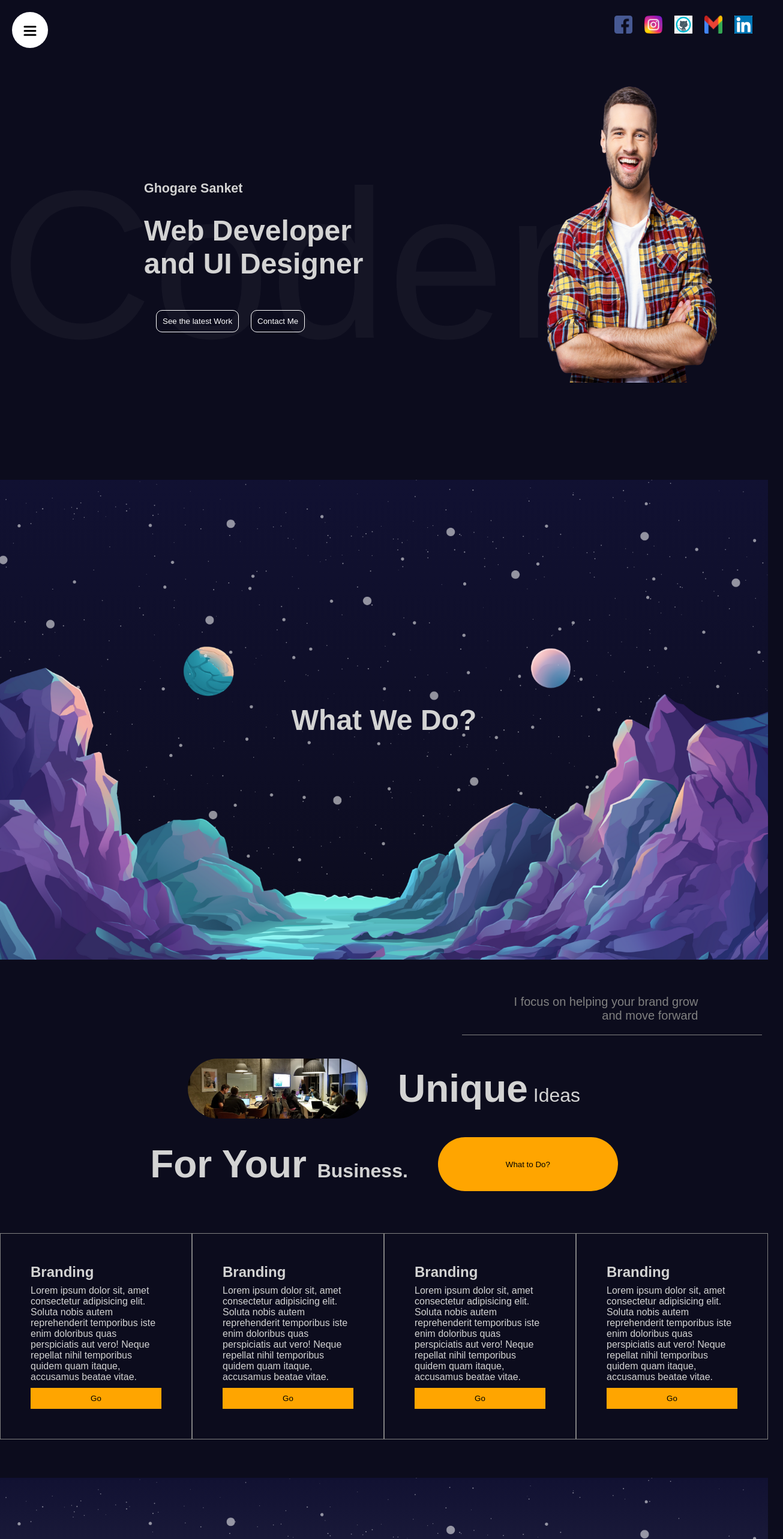
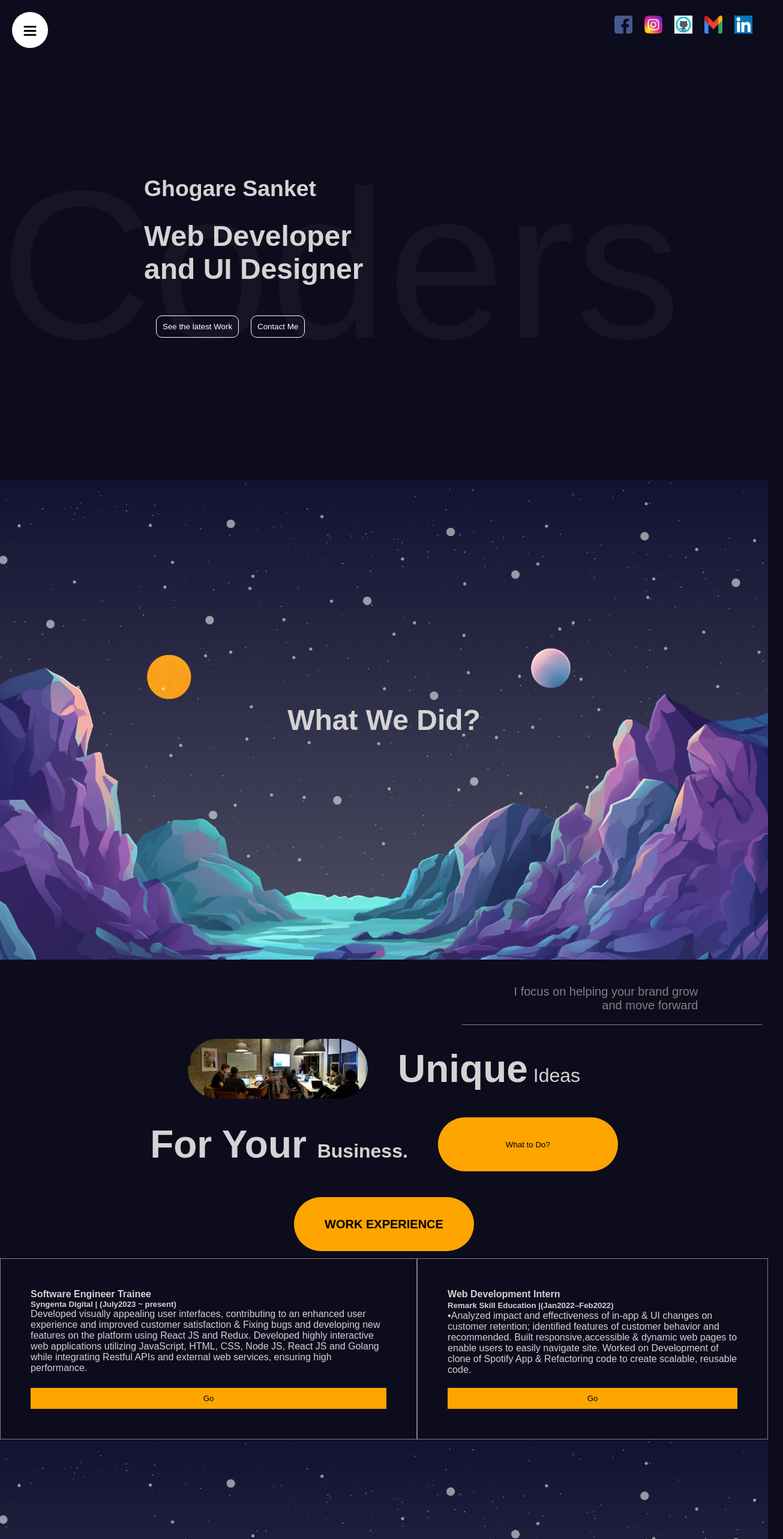
Before and after one commit to Sanket-Ghogare/Animated_Portfolio, a React (Vite) app: page / in a window 1280 px wide. Shown: the top 2566 px of the page at 60% size, 1305 px wide, since content can reach past the window. Built offline with nearby package versions, Linux system fonts and the light colour scheme.

Commit message:
modified theUI by me

```diff
--- a/package.json
+++ b/package.json
@@ -13,7 +13,8 @@
     "@emailjs/browser": "^3.12.1",
     "framer-motion": "^10.16.4",
     "react": "^18.2.0",
-    "react-dom": "^18.2.0"
+    "react-dom": "^18.2.0",
+    "react-router-dom": "^6.23.1"
   },
   "devDependencies": {
     "@types/react": "^18.2.43",
--- a/src/App.jsx
+++ b/src/App.jsx
@@ -22,20 +22,20 @@ return (
 
 <Sidebar/>
 <section className='p1'>
-      <Parallax type ="services"/>
+      <Parallax type ="Skills"/>
     </section>
-<section id='Services'>
-    <Services type ="services"/>
+<section id='Skills'>
+    <Services type ="Skills"/>
 
     </section>
 
     <section className='p1'>
-  <Parallax type="portfolio"/>
+  <Parallax type="Projects"/>
 </section>
 
 
-    <section id='Portfolio'>
-    <Portfolio type= 'portfolio'/>
+    <section id='Projects'>
+    <Portfolio type= 'Projects'/>
    </section>
 
    <section id='Contact'>
--- a/src/componenets/Navbar/Contact.jsx
+++ b/src/componenets/Navbar/Contact.jsx
@@ -60,15 +60,15 @@ const Contact = () => {
         <motion.h1 className='h1'varients={varients}>Let's work <br/>together</motion.h1>
      <motion.div className='item' varients={varients}>
         <h2>Mail</h2>
-        <span>akankshaspawar11@gmail.com</span>
+        <span>sanketvghogare@gmail.com</span>
      </motion.div>
      <motion.div className='item' varients={varients}>
         <h2>Address</h2>
-        <span className='span1'>Hello Street Bembale</span>
+        <span className='span1'>At-Ganeshwadi Po-Pimpri Tal-Indapur Dist-Pune</span>
      </motion.div>
      <motion.div className='item' varients={varients}>
         <h2>Phone</h2>
-        <span className='span2'>8830027200</span>
+        <span className='span2'>7028351913</span>
      </motion.div>
       </motion.div>
 
--- a/src/componenets/Navbar/Navbar.jsx
+++ b/src/componenets/Navbar/Navbar.jsx
@@ -17,7 +17,7 @@ const Navbar = () => {
             <a href="#"><img src='/instagram.png' alt="instagram"/></a>
             <a href="#"><img src='/github.png' alt="github"/></a>
             <a href="#"><img src='/gmail.png' alt="gmail"/></a>
-            <a href="#"><img src='/blinkdin.png' alt="linkdin"/></a>
+            <a href="https://www.linkedin.com/in/sanket-ghogare/"><img src='/blinkdin.png' alt="linkdin"/></a>
 
         </div>
 
--- a/src/componenets/Navbar/hero/Heros.jsx
+++ b/src/componenets/Navbar/hero/Heros.jsx
@@ -43,7 +43,7 @@ const Heros = () => {
         Coders
         </div>
         <div className="imageContainers">
-            <img src="/hero.png"/>
+            {/* <img src="/hero.png"/> */}
         </div>
     </div>
     <motion.div className="textContainer"
@@ -51,7 +51,7 @@ const Heros = () => {
     initial='initial'
     animate= "animate"
     >
-    <motion.h6 variants={textvarients}>Ghogare Sanket</motion.h6>
+    <motion.h3 variants={textvarients}>Ghogare Sanket</motion.h3>
         <motion.h1 variants={textvarients}>Web Developer<br/> and UI Designer</motion.h1>
 
         <motion.div className="buttons" variants={textvarients}>
--- a/src/componenets/Navbar/sidebar/Links/Links.jsx
+++ b/src/componenets/Navbar/sidebar/Links/Links.jsx
@@ -29,10 +29,9 @@ const Links = () => {
 
     const items =  [
         "homePage",
-        "Services",
-        "Portfolio",
+        "Skills",
+        "Projects",
         "Contact",
-        "About",
     ]
   return (
     <motion.div className='links' variants={variants}>
--- a/src/componenets/Services.jsx
+++ b/src/componenets/Services.jsx
@@ -43,26 +43,32 @@ const Services = () => {
         <p><motion.b whileHover={{color:"orange"}}>For Your </motion.b><strong>Business.</strong></p>
         <button>What to Do?</button>
      </div>
+     <div className="title">
+        {/* <p><motion.b whileHover={{color:"orange"}}>For Your </motion.b><strong>Business.</strong></p> */}
+        <button> <h1>WORK EXPERIENCE</h1></button>
+     </div>
 
 </motion.div>
      <motion.div className="listContainer" variants={variants}>
         <motion.div className="box"  whileHover={{ background: "lightgray", color: "black" }}>
-           <h2>
-            Branding
-           </h2>
-           <p>Lorem ipsum dolor sit, amet consectetur adipisicing elit. Soluta nobis autem reprehenderit temporibus iste enim doloribus quas perspiciatis aut vero! Neque repellat nihil temporibus quidem quam itaque, accusamus beatae vitae.</p>
+           <h4>
+           Software Engineer Trainee
+           </h4>
+           <h5>Syngenta Digital | (July2023 ~ present)</h5>
+           <p>Developed visually appealing user interfaces, contributing to an enhanced user experience and improved customer satisfaction & Fixing bugs and developing new features on the platform using React JS and Redux. Developed highly interactive web applications utilizing JavaScript, HTML, CSS, Node JS, React JS and Golang while integrating Restful APIs and external web services, ensuring high performance.</p>
            <button>Go</button>
         </motion.div>
 
         <motion.div className="box"  whileHover={{ background: "lightgray", color: "black" }}>
-           <h2>
-            Branding
-           </h2>
-           <p>Lorem ipsum dolor sit, amet consectetur adipisicing elit. Soluta nobis autem reprehenderit temporibus iste enim doloribus quas perspiciatis aut vero! Neque repellat nihil temporibus quidem quam itaque, accusamus beatae vitae.</p>
+           <h4>
+           Web Development Intern
+           </h4>
+           <h5>Remark Skill Education |(Jan2022–Feb2022)</h5>
+           <p>•Analyzed impact and effectiveness of in-app & UI changes on customer retention; identified features of customer behavior and recommended. Built responsive,accessible & dynamic web pages to enable users to easily navigate site. Worked on Development of clone of Spotify App & Refactoring code to create scalable, reusable code.</p>
            <button>Go</button>
         </motion.div>
 
-        <motion.div className="box"  whileHover={{ background: "lightgray", color: "black"} }>
+        {/* <motion.div className="box"  whileHover={{ background: "lightgray", color: "black"} }>
            <h2>
             Branding
            </h2>
@@ -76,7 +82,7 @@ const Services = () => {
            </h2>
            <p>Lorem ipsum dolor sit, amet consectetur adipisicing elit. Soluta nobis autem reprehenderit temporibus iste enim doloribus quas perspiciatis aut vero! Neque repellat nihil temporibus quidem quam itaque, accusamus beatae vitae.</p>
            <button>Go</button>
-        </motion.div>
+        </motion.div> */}
      </motion.div>
     </motion.div>
   )
--- a/src/componenets/portfolio/Portfolio.jsx
+++ b/src/componenets/portfolio/Portfolio.jsx
@@ -5,53 +5,39 @@ import React, { useRef } from 'react';
 const items = [
     {
         id:1,
-        title:"React Js",
+        title:"Blog Application",
         img:"https://images.pexels.com/photos/57690/pexels-photo-57690.jpeg?auto=compress&cs=tinysrgb&w=600",
-        desc:"Lorem, ipsum dolor sit amet consectetur adipisicing elit. Dolorem ducimus veniam dolor doloribus amet, sed, quasi velit dolorum corrupti, esse consequuntur?"
+        desc:"1.  Implemented robust user authentication system for a blog application, utilizing security practices and technologies such as password hashing and JWT tokens.\n 2. Readers can leave comments on blog posts.The comment section can be moderated by the blog owner. Users can create, edit, and delete blog posts. They can also upload images to accompany their posts.\n 3. The blog admin can track website traffic, user engagement, and other bar graphs using analytics tools. \n\n Tech Stack : ReactJs, NodeJs, ExpressJs & MongoDB."
 
     },
     {
         id:2,
-        title:"Js",
+        title:"WordCount Web Application",
         img:"https://images.pexels.com/photos/57690/pexels-photo-57690.jpeg?auto=compress&cs=tinysrgb&w=600",
-        desc:"Lorem, ipsum dolor sit amet consectetur adipisicing elit. Dolorem ducimus veniam dolor doloribus amet, sed, quasi velit dolorum corrupti, esse consequuntur?"
-
+        desc:"1. Ability to count characters, sentences, and paragraphs, or to analyze the reading level of the text.Designed to be easy to use and provide a quick and accurate way to determine the length of a piece of writing.\n 2. Application can be used for writers, editors, publishers, bloggers and content creators may use them to ensure that their work meets specific word count requirements.\n\n Tech Stack : Python & Framework django."
     },
     {
         id:3,
-        title:"HTML",
+        title:"iNotebook",
         img:"https://images.pexels.com/photos/276514/pexels-photo-276514.jpeg?auto=compress&cs=tinysrgb&w=600",
-        desc:"Lorem, ipsum dolor sit amet consectetur adipisicing elit. Dolorem ducimus veniam dolor doloribus amet, sed, quasi velit dolorum corrupti, esse consequuntur?"
+        desc:"1. iNotebook enables users to manage personal notes on the cloud, providing a web platform for taking and storing notes.\n 2. Maintained a way to create new notes, retrieve and view existing notes, make changes or updates to notes, and remove notes when they are no longer needed & Ensuring the security of users' data through encryption and secure authentication.\n\n Tech Stack: Javascript, ReactJs, NodeJs, ExpressJs & MongoDB."
 
     },
     {
         id:4,
-        title:"CSS",
+        title:"Heart Disease Prediction",
         img:"https://images.pexels.com/photos/1779487/pexels-photo-1779487.jpeg?auto=compress&cs=tinysrgb&w=600",
-        desc:"Lorem, ipsum dolor sit amet consectetur adipisicing elit. Dolorem ducimus veniam dolor doloribus amet, sed, quasi velit dolorum corrupti, esse consequuntur?"
-
+        desc:"1. Develop a user-friendly interface for healthcare professionals to input patient data and receive risk assessments quickly and easily,Clean the dataset by handling missing values,outlierand data inconsistencies, and ensure it's ready for logistic regression.\n 2. logistic regression model that provides accurate and interpretable predictions of heart disease risk, which can assist healthcare professionals and individuals in making informed decisions and taking preventive measures.\n 3. Implemented the system evaluates their heart disease risk. If it's high, it shows nearby hospitals on a map, allowing the user to call an ambulance, and the system sends the user's location to dispatch an ambulance.\n\n Tech Stack: Javascript, Python & Machine Learning."
     },
     {
         id:5,
-        title:"CSS",
+        title:"Ecommerce Application",
         img:"https://images.pexels.com/photos/1779487/pexels-photo-1779487.jpeg?auto=compress&cs=tinysrgb&w=600",
-        desc:"Lorem, ipsum dolor sit amet consectetur adipisicing elit. Dolorem ducimus veniam dolor doloribus amet, sed, quasi velit dolorum corrupti, esse consequuntur?"
+        desc:"1. Developed a full-stack e-commerce platform that allows users to browse products, add them to a shopping cart, and complete the checkout process.\n 2. Implemented a secure user authentication system with password hashing and JWT tokens and Enabled users to leave reviews and ratings for products, which are displayed on the product pages.\n 3. Provided an admin dashboard where store owners can manage products, orders, and customer data.\n Tech Stack : React.js, Node.js, Tailwind CSS, JavaScript"
 
     },
-    {
-        id:5,
-        title:"CSS",
-        img:"https://images.pexels.com/photos/1779487/pexels-photo-1779487.jpeg?auto=compress&cs=tinysrgb&w=600",
-        desc:"Lorem, ipsum dolor sit amet consectetur adipisicing elit. Dolorem ducimus veniam dolor doloribus amet, sed, quasi velit dolorum corrupti, esse consequuntur?"
 
-    },
-    {
-        id:5,
-        title:"CSS",
-        img:"https://images.pexels.com/photos/1779487/pexels-photo-1779487.jpeg?auto=compress&cs=tinysrgb&w=600",
-        desc:"Lorem, ipsum dolor sit amet consectetur adipisicing elit. Dolorem ducimus veniam dolor doloribus amet, sed, quasi velit dolorum corrupti, esse consequuntur?"
 
-    },
 ];
 
 const Single = ({item}) =>
@@ -75,7 +61,12 @@ const Single = ({item}) =>
                 <div className="textContainer" style={{y}}>
 
                     <h2>{item.title}</h2>
-                    <p>{item.desc}</p>
+                    <p>{item.desc.split('\n').map((line, index) => (
+                            <React.Fragment key={index}>
+                                {line}
+                                <br />
+                            </React.Fragment>
+                        ))}</p>
                     <button>See Demo</button>
                 </div>
 
```
Also changed, not shown: public/download.png (added), 1 other file (tests, documents, lock files or other folders).
